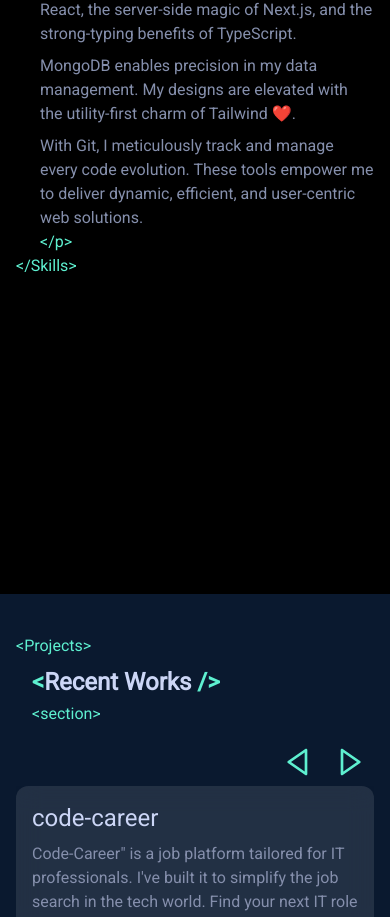
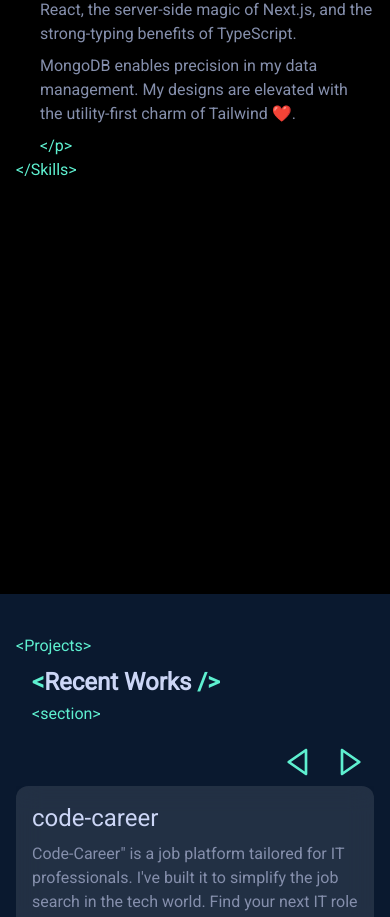
Before and after one commit to S-Guettner/new-portfolio-next, a Next.js app: page / in a window 390 px wide. Shown: the part 1094-2011 px from the top of the page. Built offline with nearby package versions, Linux system fonts and the light colour scheme.

Commit message:
shorten text for better mobile x

```diff
--- a/app/components/sections/SkillsSection.tsx
+++ b/app/components/sections/SkillsSection.tsx
@@ -113,7 +113,6 @@ const SkillsSection: FC<SkillsSectionProps> = ({ currentSection }) => {
                         <p className='text-green '>&lt;p&gt;</p>
                         <p className='text-text mb-2'>Venturing deep into the world of modern web development, I harness the reactive power of React, the server-side magic of Next.js, and the strong-typing benefits of TypeScript.</p>
                         <p className='text-text mb-2'>MongoDB enables precision in my data management. My designs are elevated with the utility-first charm of Tailwind ❤️.</p>
-                        <p className='text-text'>With Git, I meticulously track and manage every code evolution. These tools empower me to deliver dynamic, efficient, and user-centric web solutions.</p>
                         <p className='text-green '>&lt;/p&gt;</p>
                     </section>
                     <p className='text-green'>&lt;/Skills&gt;</p>
```
